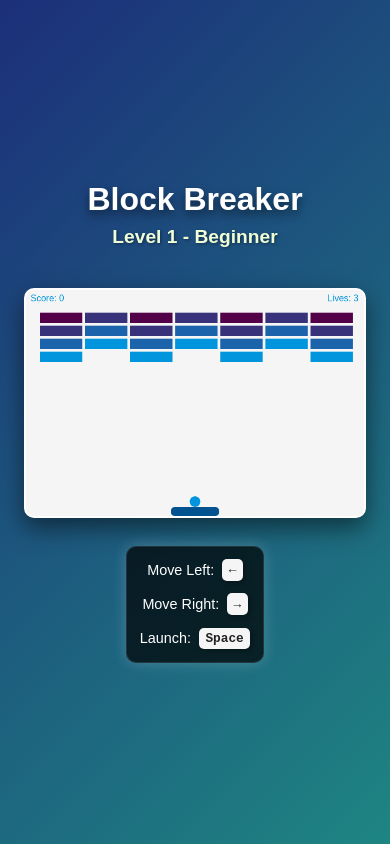
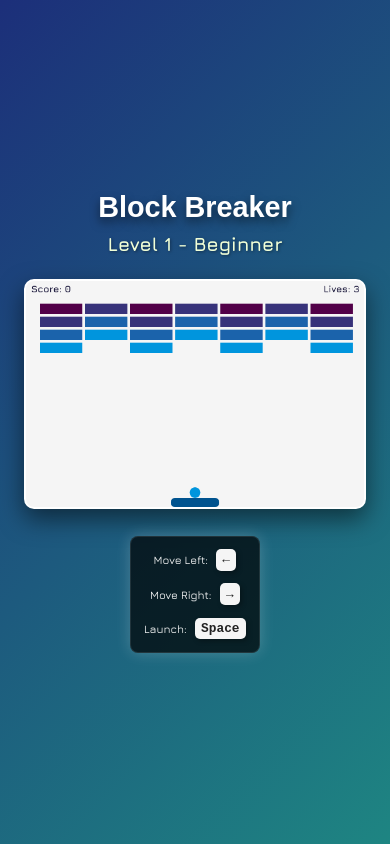
Before and after one commit to EternoSeeker/2d-breakout, a plain HTML site: page index.html in a window 390 px wide. Drawn offline with nearby package versions, Linux system fonts and the light colour scheme; a web font is replaced by a local one.

Commit message:
style: change level font, tweak minor responsive styles

```diff
--- a/game.js
+++ b/game.js
@@ -469,15 +469,15 @@ class Game {
   }
 
   drawScore() {
-    this.ctx.font = "16px Arial";
-    this.ctx.fillStyle = "#0095DD";
-    this.ctx.fillText(`Score: ${this.score}`, 8, 20);
+    this.ctx.font = "bold 1.05rem Jura";
+    this.ctx.fillStyle = "#1A173A";
+    this.ctx.fillText(`Score: ${this.score}`, 9, 20);
   }
 
   drawLives() {
-    this.ctx.font = "16px Arial";
-    this.ctx.fillStyle = "#0095DD";
-    this.ctx.fillText(`Lives: ${this.lives}`, this.canvas.width - 65, 20);
+    this.ctx.font = "bold 1.05rem Jura";
+    this.ctx.fillStyle = "#1A173A";
+    this.ctx.fillText(`Lives: ${this.lives}`, this.canvas.width - 72, 20);
   }
 
   gameLoop(currentTime) {
--- a/index.html
+++ b/index.html
@@ -11,20 +11,30 @@
       href="https://fonts.googleapis.com/css2?family=Bruno+Ace+SC&family=Tourney:wdth@112.5&display=swap"
       rel="stylesheet"
     />
+    <link
+      href="https://fonts.googleapis.com/css2?family=Jura:wght@300..700&display=swap"
+      rel="stylesheet"
+    />
   </head>
   <body>
     <main>
       <div class="headers">
-        <h1 class="bruno">Block Breaker</h1>
+        <h1 class="game-heading">Block Breaker</h1>
         <div id="levelDisplay" class="bruno"></div>
       </div>
       <div>
         <canvas id="myCanvas" width="600" height="400"></canvas>
       </div>
       <div class="instructions">
-        <div class="instruction-item">Move Left: <span class="kbd">←</span></div>
-        <div class="instruction-item">Move Right: <span class="kbd">→</span></div>
-        <div class="instruction-item">Launch: <span class="kbd">Space</span></div>
+        <div class="instruction-item">
+          Move Left: <span class="kbd">←</span>
+        </div>
+        <div class="instruction-item">
+          Move Right: <span class="kbd">→</span>
+        </div>
+        <div class="instruction-item">
+          Launch: <span class="kbd">Space</span>
+        </div>
       </div>
     </main>
 
--- a/style.css
+++ b/style.css
@@ -12,16 +12,20 @@ body {
   align-items: center;
   /* Simplified gradient with fewer colors and softer transition */
   background: linear-gradient(135deg, #1c2f7a, #1e8582);
-  font-family: "Bruno Ace SC", sans-serif;
+  font-family: "Jura", serif;
+  font-optical-sizing: auto;
+  font-weight: 500;
+  font-style: normal;
   text-align: center;
 }
 
 /* Game Title */
-h1 {
-  font-size: 3.5rem;
+.game-heading {
+  font-size: 3.25rem;
   color: #fff;
   text-shadow: 0 0.3rem 0.6rem rgba(0, 0, 0, 0.5);
   margin-bottom: 0.5rem;
+  font-family: "Bruno Ace SC", sans-serif;
 }
 
 /* Level Display */
@@ -29,7 +33,7 @@ h1 {
   color: #f1ffd7;
   font-size: 1.8rem;
   font-weight: bold;
-  margin-bottom: 1rem;
+  margin-top: 0.4rem;
   /* Added subtle text shadow for better readability */
   text-shadow: 1px 1px 3px rgba(0, 0, 0, 0.4);
 }
@@ -71,9 +75,9 @@ canvas:hover {
   background: rgba(0, 0, 0, 0.7);
   color: white;
   padding: 1rem 1.5rem;
-  border-radius: 10px;
+  border-radius: 0.5rem;
   box-shadow: 0 0 15px rgba(255, 255, 255, 0.2);
-  font-size: 1.1rem;
+  font-size: 1.2rem;
   text-align: center;
   max-width: 600px;
   margin-top: 1.5rem;
@@ -109,15 +113,10 @@ canvas:hover {
   box-shadow: 2px 4px 7px rgba(0, 0, 0, 0.35);
 }
 
-/* Bruno Ace font class */
-.bruno {
-  font-family: "Bruno Ace SC", sans-serif;
-}
-
 /* Responsive Design */
 @media (max-width: 768px) {
-  h1 {
-    font-size: 2.5rem;
+  .game-heading {
+    font-size: 2.3rem;
   }
 
   #levelDisplay {
@@ -132,7 +131,7 @@ canvas:hover {
 
   .instructions {
     font-size: 0.9rem;
-    flex-direction: column;
+    /* flex-direction: column; */
     gap: 0.8rem;
     padding: 0.8rem;
   }
@@ -149,8 +148,8 @@ canvas:hover {
 
 /* Additional mobile adjustments */
 @media (max-width: 480px) {
-  h1 {
-    font-size: 2rem;
+  .game-heading {
+    font-size: 1.8rem;
   }
 
   #levelDisplay {
@@ -158,6 +157,8 @@ canvas:hover {
   }
 
   .instructions {
+    font-size: 0.7rem;
+    flex-direction: column;
     padding: 0.8rem;
   }
 }
```
